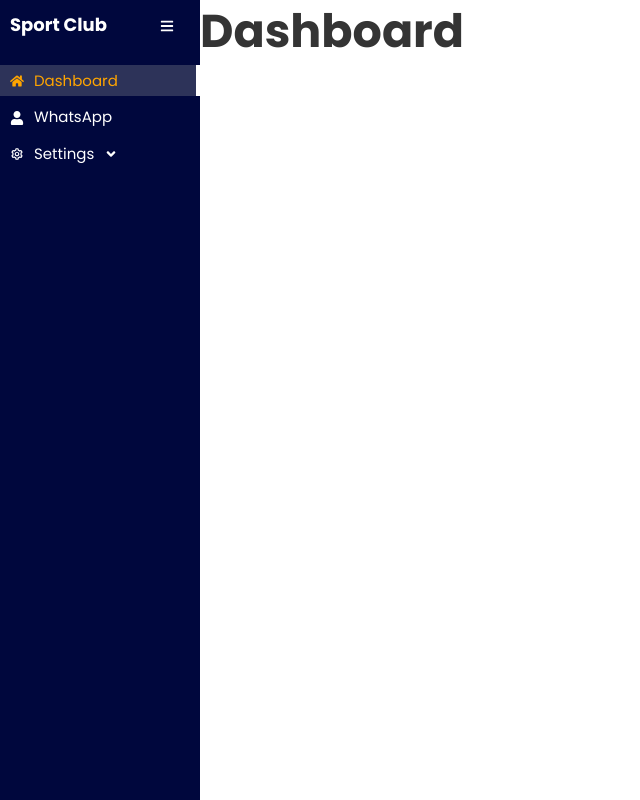
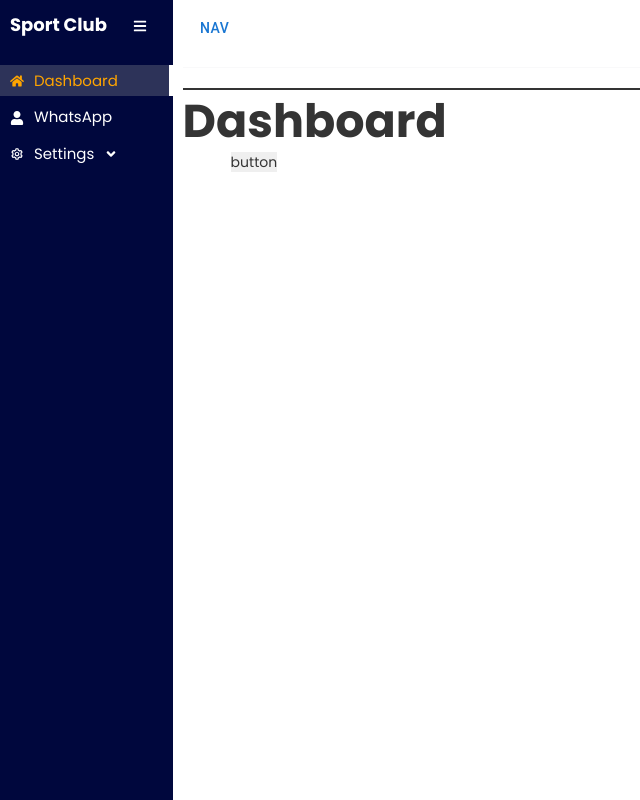
Before and after one commit to sunnycharkhwal/SctmProject, a React (Vite) app in the folder Sctm/: page / in a window 1280 px wide. Shown: the whole page, without its empty margins (0-640 px from the left). Built offline with nearby package versions, Linux system fonts and the light colour scheme.

Commit message:
desbord 80 %

```diff
--- a/Sctm/src/App.jsx
+++ b/Sctm/src/App.jsx
@@ -17,11 +17,13 @@ import {BrowserRouter as Router, Route, Routes} from 'react-router';
 
 import {Home} from './assets/dashboard/page/home/Home';
 import {Whatsapp} from './assets/dashboard/page/Whatsapp/Whatsapp';
+import {TopBar} from './assets/dashboard/TopBar';
 
 export const App = () => {
   return (
     <Router>
       <SideBar>
+        <TopBar />
         <Routes>
           <Route path="/" element={<Home />} />
           <Route path="/whatsapp" element={<Whatsapp />} />
--- a/Sctm/src/assets/dashboard/SideBar.jsx
+++ b/Sctm/src/assets/dashboard/SideBar.jsx
@@ -78,7 +78,7 @@ export const SideBar = ({children}) => {
           )}
         </section>
       </motion.div>
-      <main>{children}</main>
+      <main className="RightMain">{children}</main>
     </div>
   );
 };
--- /dev/null
+++ b/Sctm/src/assets/dashboard/TopBar.jsx
@@ -0,0 +1,14 @@
+import {Button} from '@mui/material';
+import React from 'react';
+import {useDispatch} from 'react-redux';
+import {toggleSidebar} from '../../redux/Slices/sidebarSlice';
+
+export const TopBar = () => {
+  const dispatch = useDispatch();
+  return (
+    <div style={{borderBottom: '2px solid'}}>
+      <Button onClick={() => dispatch(toggleSidebar())}>nav</Button>
+      <hr />
+    </div>
+  );
+};
--- a/Sctm/src/assets/dashboard/page/home/Home.jsx
+++ b/Sctm/src/assets/dashboard/page/home/Home.jsx
@@ -1,10 +1,9 @@
 import React from 'react';
-import {Outlet} from 'react-router';
 export const Home = () => {
   return (
     <div>
       <h1>Dashboard</h1>
-      {/* will either be <Home/> or <Settings/> */}
+      <button className="ms-5">button</button>
     </div>
   );
 };
--- a/Sctm/src/scss/index.scss
+++ b/Sctm/src/scss/index.scss
@@ -28,6 +28,10 @@ body {
 }
 .mobW {
   width: 45px;
+}
+.RightMain {
+  width: 100%;
+  padding: 10px;
 }
 // sidebar
 .sidebar {
--- a/Sctm/src/scss/res.scss
+++ b/Sctm/src/scss/res.scss
@@ -3,10 +3,34 @@
 @use 'var.scss';
 @use 'mixing.scss';
 @media (max-width: 576px) {
+  .mobW {
+    width: 0;
+  }
+  .sidebar {
+    position: absolute;
+    z-index: 1;
+  }
 }
 @media (min-width: 768px) {
+  .mobW {
+    width: 0;
+  }
+  .sidebar {
+    position: absolute;
+    z-index: 1;
+  }
 }
 @media (min-width: 1024px) {
+  .mobW {
+    width: 45px;
+  }
+  .sidebar {
+    position: unset;
+    z-index: 1;
+  }
 }
 @media (min-width: 1440px) {
+  .mobW {
+    width: 45px;
+  }
 }
```
